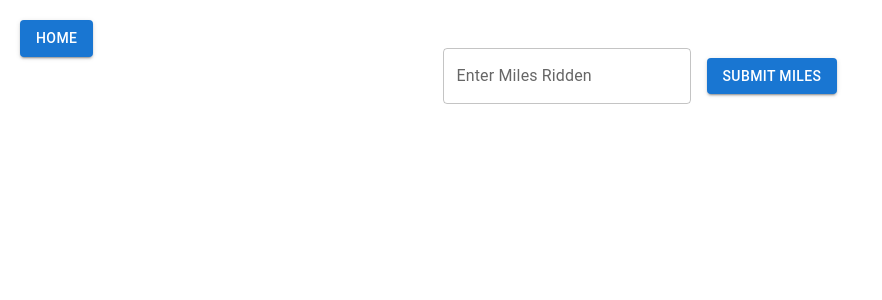
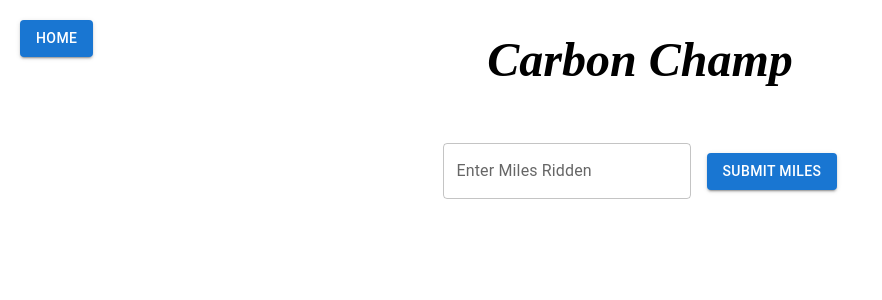
Before and after one commit to kerj/carbonChamp, a Next.js app: page /quoteDisplay/prompts in a window 1280 px wide. Shown: the top 300 px of the page, without its empty margins (0-882 px from the left). Built offline with nearby package versions, Linux system fonts and the light colour scheme.

Commit message:
add title

```diff
--- a/pages/quoteDisplay/prompts.tsx
+++ b/pages/quoteDisplay/prompts.tsx
@@ -33,6 +33,9 @@ const Prompts = () => {
   }
 
   return (
+    <>
+      <Title>Carbon Champ</Title>
+
       <Container>
         <div style={{ position: 'absolute', top: '20px', left: '20px' }}>
           <Button href="/" variant="contained">
@@ -81,6 +84,7 @@ const Prompts = () => {
           </DataProvider>
         )}
       </Container>
+    </>
   )
 }
 
@@ -127,3 +131,11 @@ const Container = styled.div`
   gap: 16px;
   margin: 24px;
 `
+
+const Title = styled.h1`
+  display: flex;
+  align-items: center;
+  justify-content: center;
+  font-size: 3rem;
+  font-style: italic;
+`
```
Lines whose indentation alone changed are shown as unchanged.
